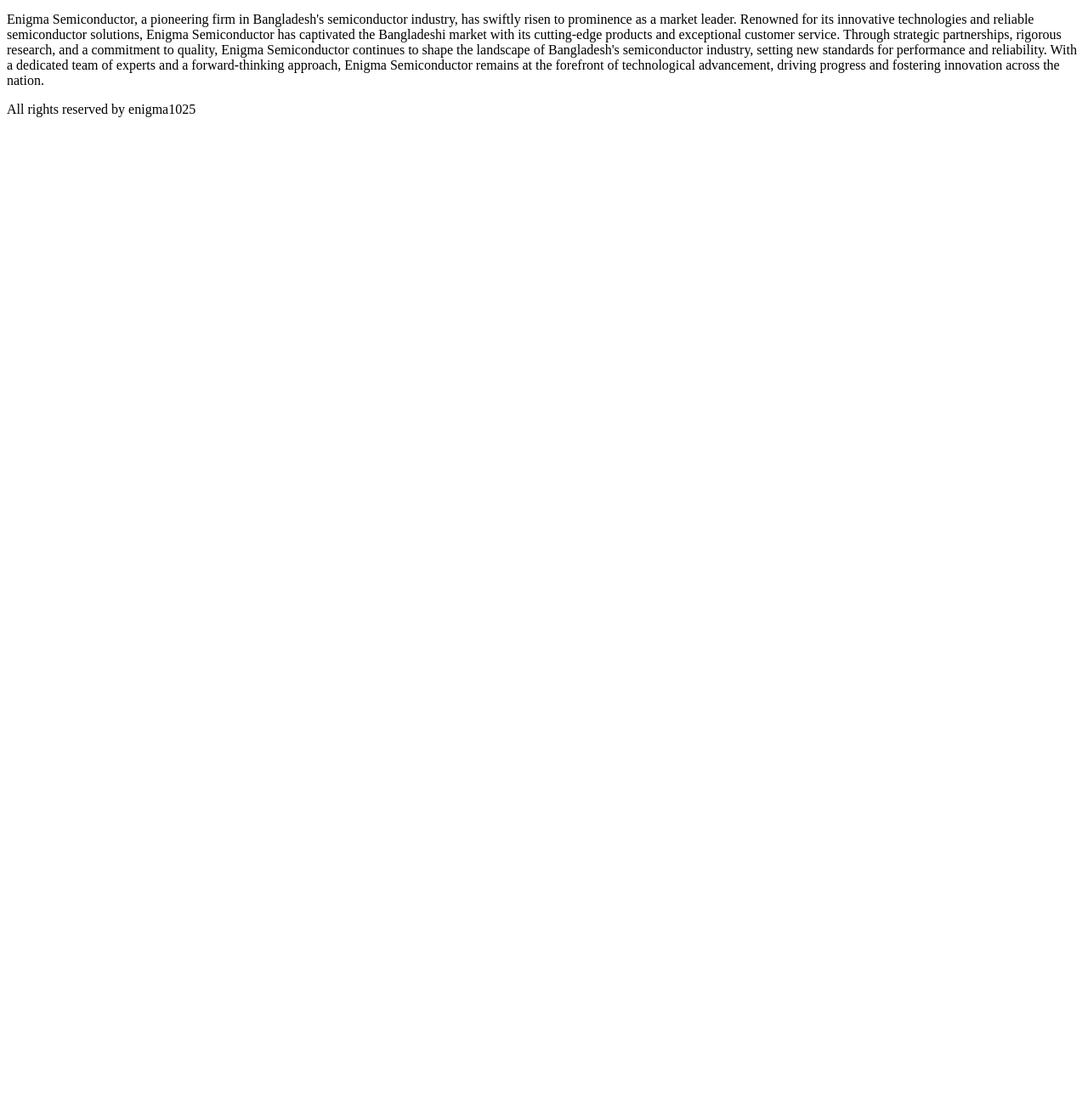
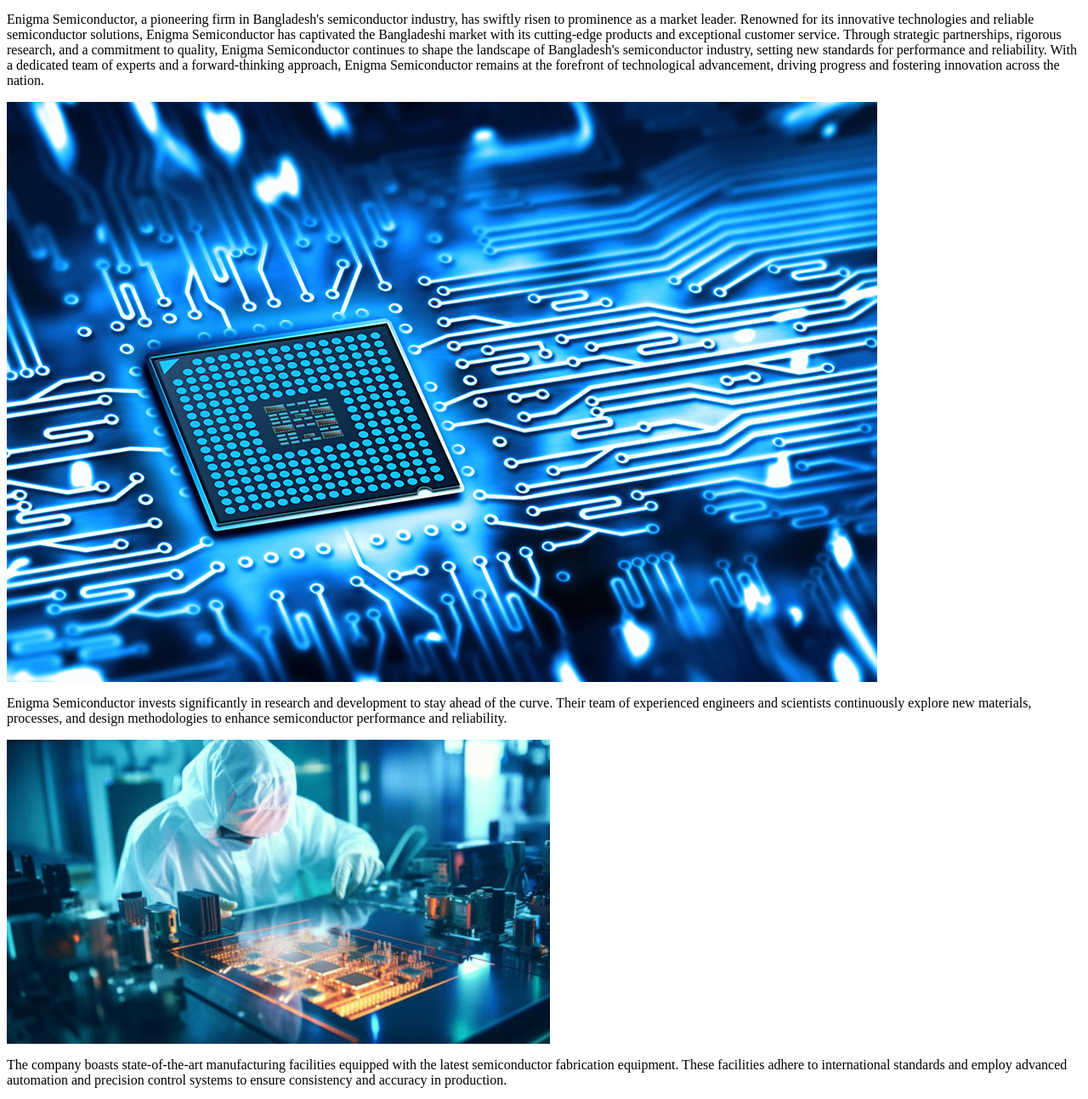
Before and after one commit to enigma1025/Midterm_2030550, a plain HTML site: page index.html in a window 1280 px wide. Shown: the part 86-1380 px from the top of the page at 85% size. Before the commit the page ends 800 px from the top, so only its background shows below. Drawn offline with Linux system fonts and the light colour scheme.

Commit message:
Fourth Commit

```diff
--- a/index.html
+++ b/index.html
@@ -13,14 +13,24 @@
         <a href="product.html">Product</a>
         <a href="contact.html">Contact</a>
     </nav>
-    <div>
+    <div class="p1">
 <p>
     Enigma Semiconductor, a pioneering firm in Bangladesh's semiconductor industry, has swiftly risen to prominence as a market leader. Renowned for its innovative technologies and reliable semiconductor solutions, Enigma Semiconductor has captivated the Bangladeshi market with its cutting-edge products and exceptional customer service. Through strategic partnerships, rigorous research, and a commitment to quality, Enigma Semiconductor continues to shape the landscape of Bangladesh's semiconductor industry, setting new standards for performance and reliability. With a dedicated team of experts and a forward-thinking approach, Enigma Semiconductor remains at the forefront of technological advancement, driving progress and fostering innovation across the nation.
 </p>
+<img src="p1.png" alt="">
     </div>
 
-    <div>
-
+    <div class="p2">
+        <p>
+        Enigma Semiconductor invests significantly in research and development to stay ahead of the curve. Their team of experienced engineers and scientists continuously explore new materials, processes, and design methodologies to enhance semiconductor performance and reliability.
+    </p>
+    <img src="p2.jpeg" alt="">
+    </div>
+    <div class="p3">
+        <p>
+        The company boasts state-of-the-art manufacturing facilities equipped with the latest semiconductor fabrication equipment. These facilities adhere to international standards and employ advanced automation and precision control systems to ensure consistency and accuracy in production.
+    </p>
+        <img src="p3.jpg" alt="">
     </div>
 
     <footer>All rights reserved by enigma1025</footer>
```
Also changed, not shown: p1.png (added), p2.jpeg (added), p3.jpg (added).
